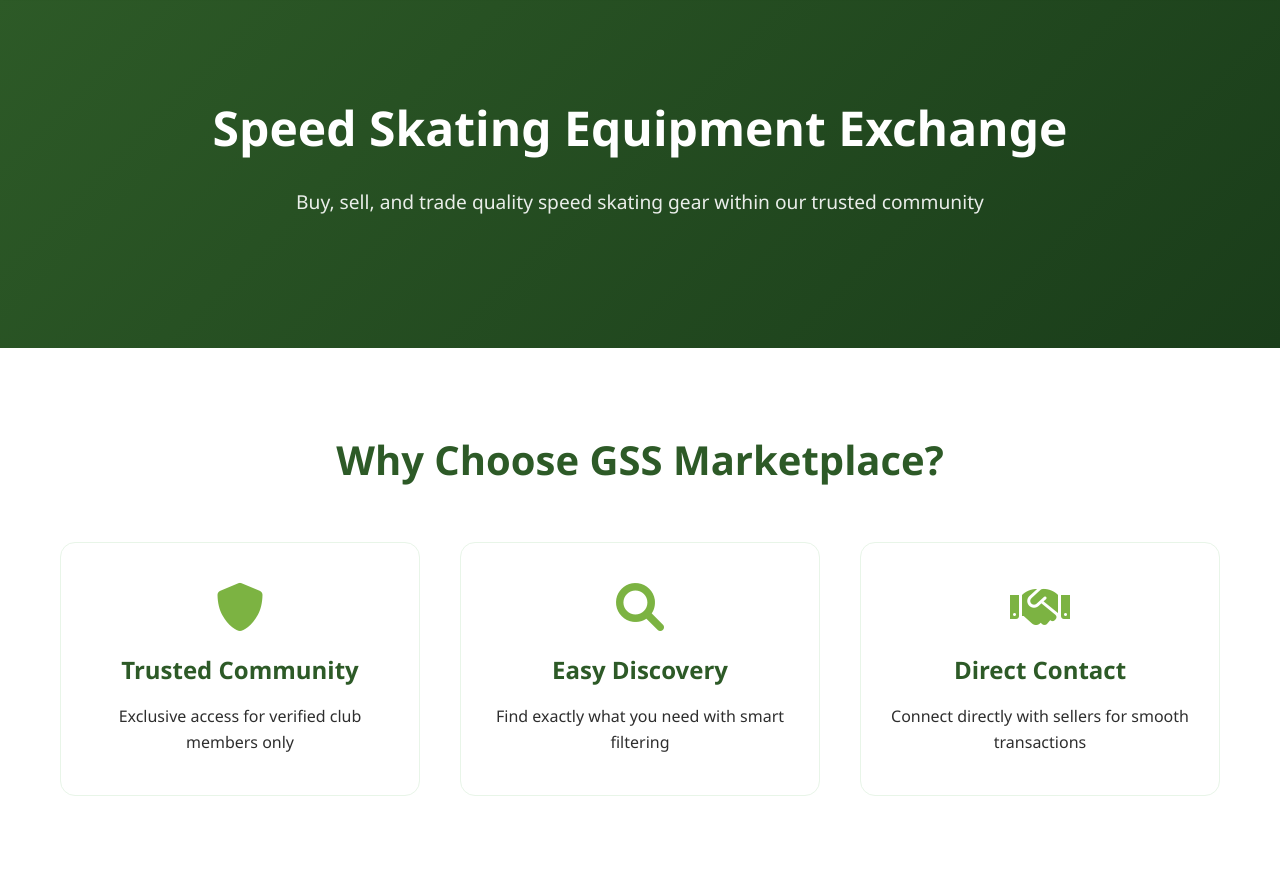
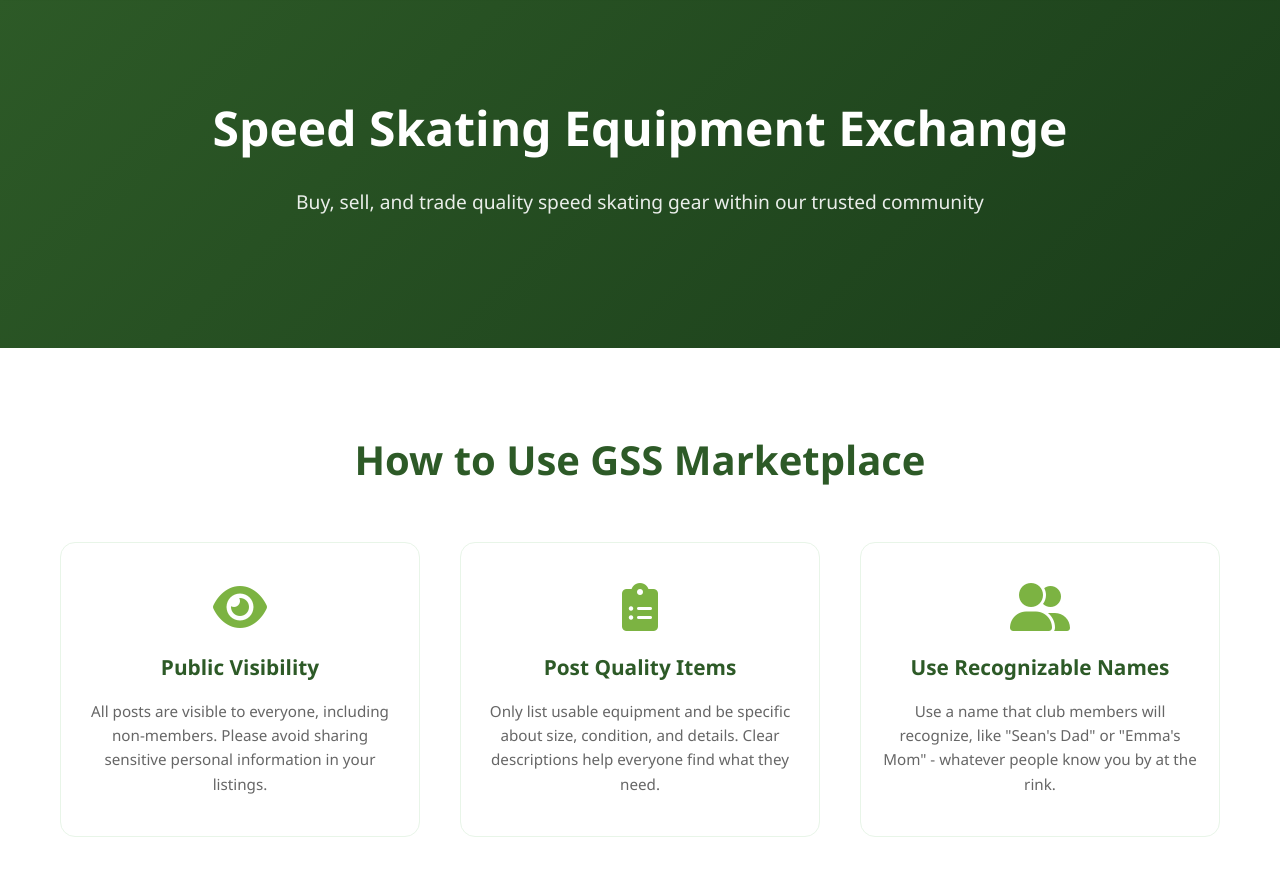
Before and after one commit to rikku1983/GSS_marketplace_clean, a plain HTML site: page frontend/index.html in a window 1280 px wide. Shown: the part 80-952 px from the top of the page. Drawn offline with nearby package versions, Linux system fonts and the light colour scheme; no server answers.

Commit message:
add user instruction

```diff
--- a/frontend/css/styles.css
+++ b/frontend/css/styles.css
@@ -189,9 +189,15 @@ body {
 }
 
 .feature-card h3 {
-    font-size: 1.5rem;
+    font-size: 1.3rem;
     margin-bottom: 15px;
     color: var(--primary-color);
+}
+
+.feature-card p {
+    color: var(--text-secondary);
+    line-height: 1.6;
+    font-size: 0.95rem;
 }
 
 /* Modal Styles */
--- a/frontend/index.html
+++ b/frontend/index.html
@@ -40,22 +40,30 @@
     <!-- Features Section -->
     <section class="features">
         <div class="container">
-            <h2>Why Choose GSS Marketplace?</h2>
+            <h2>How to Use GSS Marketplace</h2>
             <div class="features-grid">
                 <div class="feature-card">
-                    <i class="fas fa-shield-alt"></i>
-                    <h3>Trusted Community</h3>
-                    <p>Exclusive access for verified club members only</p>
+                    <i class="fas fa-eye"></i>
+                    <h3>Public Visibility</h3>
+                    <p>All posts are visible to everyone, including non-members. Please avoid sharing sensitive personal information in your listings.</p>
                 </div>
+
                 <div class="feature-card">
-                    <i class="fas fa-search"></i>
-                    <h3>Easy Discovery</h3>
-                    <p>Find exactly what you need with smart filtering</p>
+                    <i class="fas fa-clipboard-list"></i>
+                    <h3>Post Quality Items</h3>
+                    <p>Only list usable equipment and be specific about size, condition, and details. Clear descriptions help everyone find what they need.</p>
                 </div>
+
                 <div class="feature-card">
-                    <i class="fas fa-handshake"></i>
-                    <h3>Direct Contact</h3>
-                    <p>Connect directly with sellers for smooth transactions</p>
+                    <i class="fas fa-user-friends"></i>
+                    <h3>Use Recognizable Names</h3>
+                    <p>Use a name that club members will recognize, like "Sean's Dad" or "Emma's Mom" - whatever people know you by at the rink.</p>
+                </div>
+
+                <div class="feature-card">
+                    <i class="fas fa-comments"></i>
+                    <h3>Contact Methods</h3>
+                    <p>You can use "WhatsApp group", "WeChat", "text me", or share your phone/email if comfortable. Keep it simple but reachable.</p>
                 </div>
             </div>
         </div>
```
